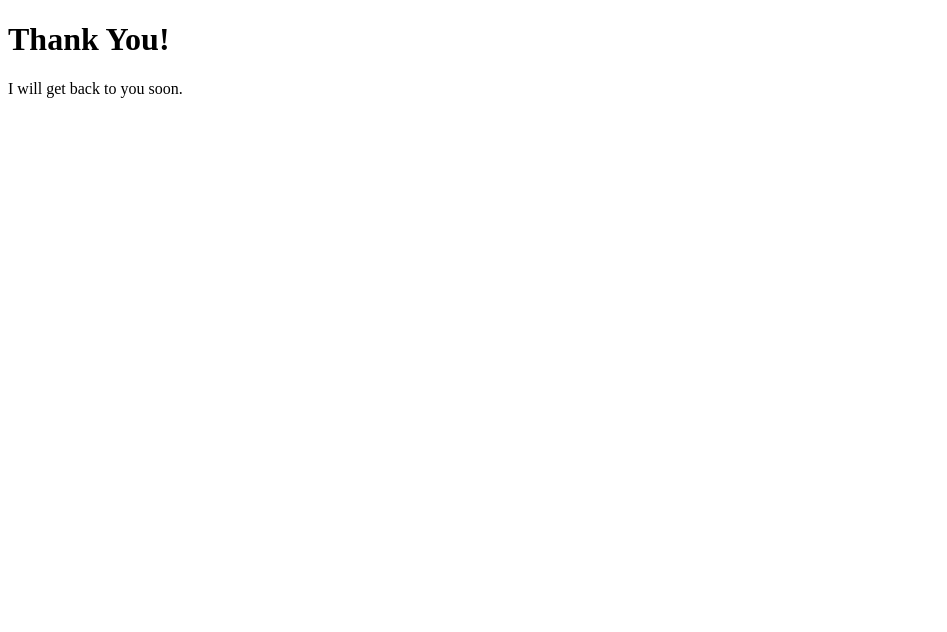
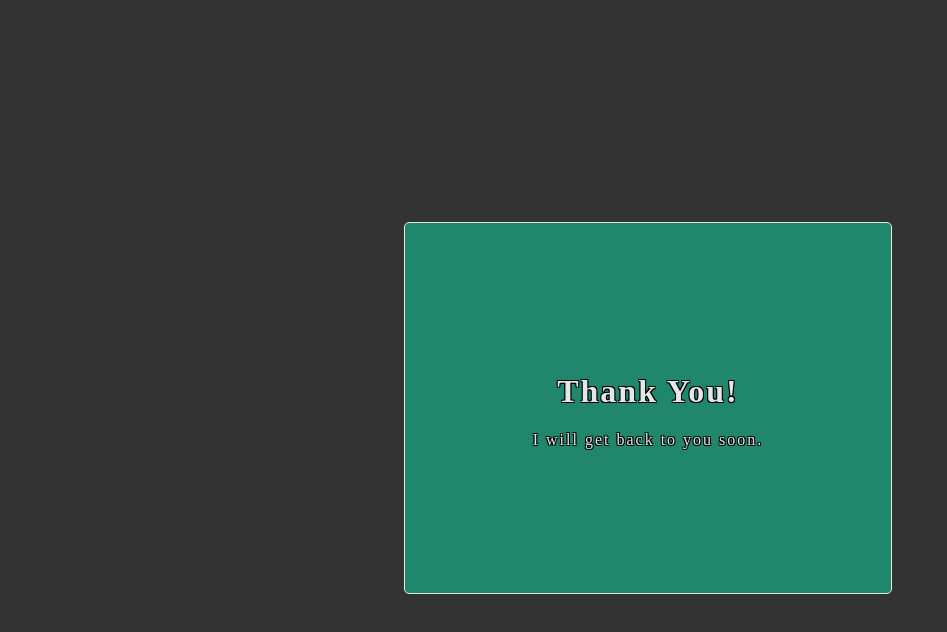
Before and after one commit to KrystalJean/KrystalJean.github.io, a plain HTML site: page thankyou.html in a window 1280 px wide. Shown: the whole page, without its empty margins (0-947 px from the left). Drawn offline with Linux system fonts and the light colour scheme.

Commit message:
thank you style

```diff
--- a/style.css
+++ b/style.css
@@ -1,13 +1,11 @@
-/* styles.css */
 
-/* Reset default margins and paddings */
+
 * {
   margin: 0;
   padding: 0;
   box-sizing: border-box;
 }
 
-/* Set a base font size and family */
 body {
   font-family: Arial, sans-serif;
   font-size: 16px;
@@ -337,6 +335,25 @@ footer {
   display: flex;
 }
 
+/* container for thank you page */
+.container {
+  display: none;
+  position: fixed;
+  top: 0;
+  left: 0;
+  width: 100%;
+  height: 100%;
+  background-color: rgba(0, 0, 0, 0.5);
+  justify-content: center;
+  align-items: center;
+}
+
+.container iframe {
+  width: 80%;
+  height: 80%;
+  border: none;
+}
+
 .contact-form textarea {
   height: 60px;
 }
--- a/thankyou.html
+++ b/thankyou.html
@@ -1,14 +1,47 @@
 <!DOCTYPE html>
 <html lang="en">
+
 <head>
   <meta charset="UTF-8">
   <meta name="viewport" content="width=device-width, initial-scale=1.0">
   <title>Thank You!</title>
+  <!-- <link rel="stylesheet" href="style.css"> -->
+  <style>
+    body {
+      height: 100vh;
+      width: 100vw;
+      display: flex;
+      justify-content: center;
+      align-items: center;
+      background-color: #333;
+
+    }
+
+    .container {
+      background-color: #17b38ca5;
+      color: #e6e6e6;
+      padding: 10%;
+      border-radius: 5px;
+      border: 1px solid #e6e6e6;
+      text-shadow:
+        -1px -1px 0 #000,
+        1px -1px 0 #000,
+        -1px 1px 0 #000,
+        1px 1px 0 #000;
+      letter-spacing: 2px;
+      text-align: center;
+    }
+  </style>
 </head>
+
 <body>
 
-  <h1>Thank You!</h1>
-  <p>I will get back to you soon.</p>
+  <div class="container">
+    <h1>Thank You!</h1>
+    <p>I will get back to you soon.</p>
+
+  </div>
 
 </body>
+
 </html>
```
Also changed, not shown: index.html (+2 -2 lines).
